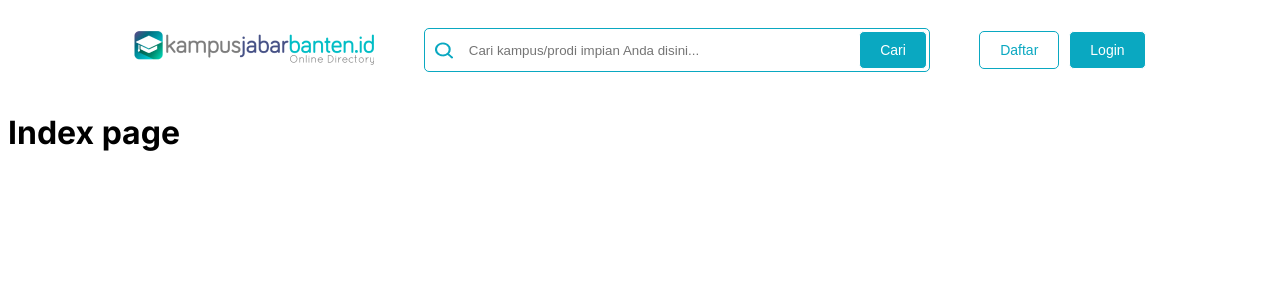
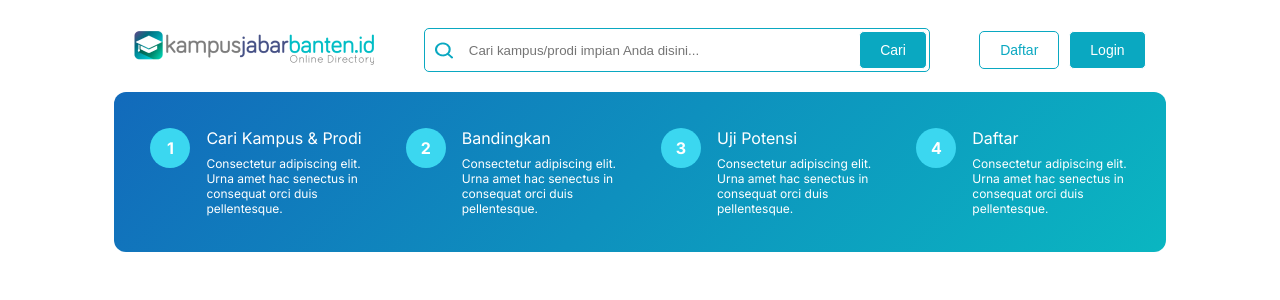
Before and after one commit to maulanairfanf/suteki-tehnical-test, a Nuxt app: page / in a window 1280 px wide. Shown: the top 300 px of the page. Built offline with nearby package versions, Linux system fonts and the light colour scheme.

Commit message:
made step registration

```diff
--- /dev/null
+++ b/components/StepRegistration.vue
@@ -0,0 +1,40 @@
+<template>
+	<div class="container step-box-background radius-12">
+		<div class="grid-4-10px">
+			<div
+				class="grid-item-1 flex justify-center p-medium"
+				v-for="(item, index) in data"
+				:key="index"
+			>
+				<div>
+					<div class="circle flex items-center justify-center font-size-16">
+						{{ index + 1 }}
+					</div>
+				</div>
+				<div class="text-white ml-medium">
+					<div class="font-size-16">{{ item.title }}</div>
+					<div class="font-size-12 font-weight-light mt-small hide-on-mobile">
+						Consectetur adipiscing elit. Urna amet hac senectus in consequat
+						orci duis pellentesque.
+					</div>
+				</div>
+			</div>
+		</div>
+	</div>
+</template>
+<script setup>
+const data = [
+	{
+		title: 'Cari Kampus & Prodi',
+	},
+	{
+		title: 'Bandingkan',
+	},
+	{
+		title: 'Uji Potensi',
+	},
+	{
+		title: 'Daftar',
+	},
+]
+</script>
--- a/pages/index.vue
+++ b/pages/index.vue
@@ -1,7 +1,8 @@
 <template>
-	<h1>Index page</h1>
+	<StepRegistration />
 </template>
 <script setup>
+import StepRegistration from '@/components/StepRegistration.vue'
 definePageMeta({
 	title: 'My home page',
 })
```
